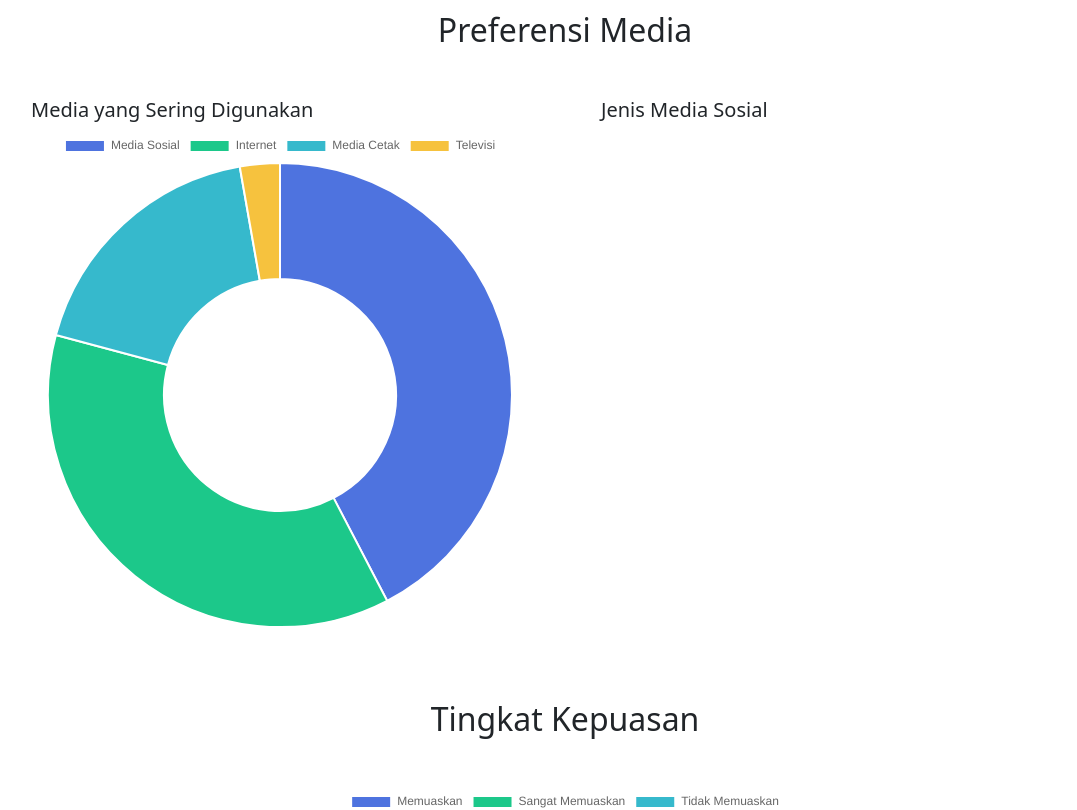
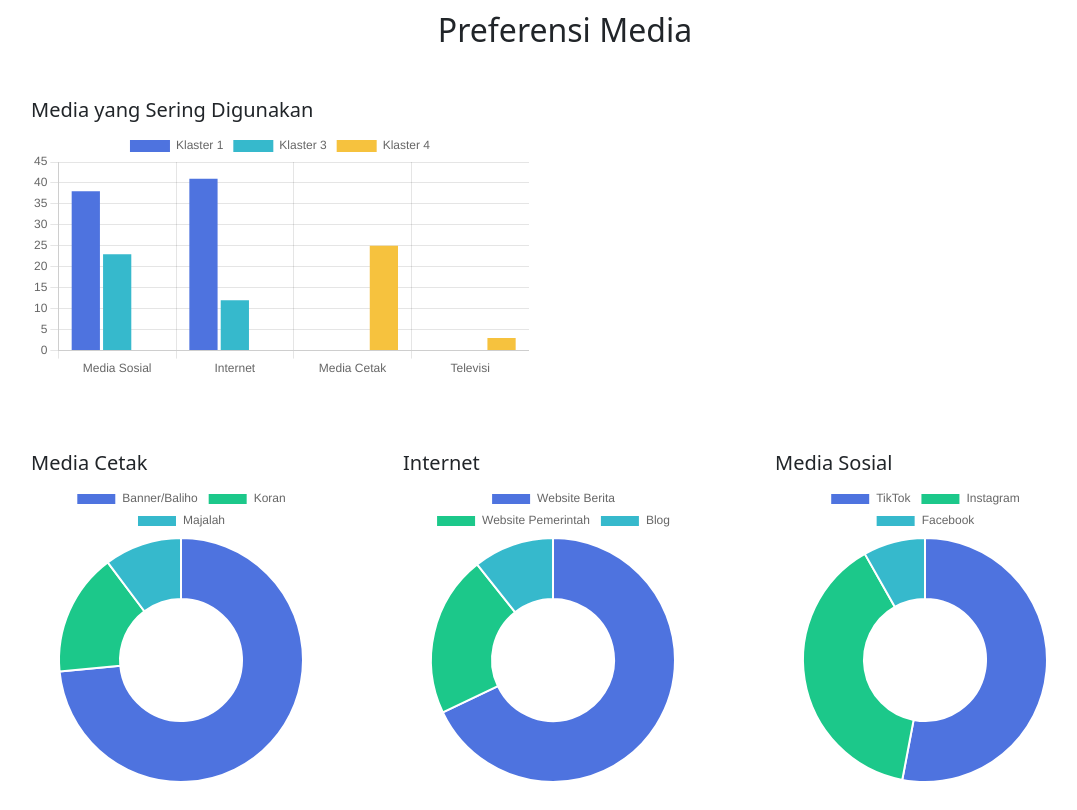
Before and after one commit to dzamm/sksym, a plain HTML site: page index.html in a window 1280 px wide. Shown: the part 1380-2190 px from the top of the page, without its empty margins (75-1152 px from the left). Drawn offline with nearby package versions, Linux system fonts and the light colour scheme; files whose address does not match are found by name.

Commit message:
perbarui

```diff
--- a/index.html
+++ b/index.html
@@ -80,12 +80,29 @@
                         <canvas id="mediaFrequentChart"></canvas>
                     </div>
                 </div>
-                <div class="col-md-6">
-                    <div class="card p-4">
-                        <h5>Jenis Media Sosial</h5>
-                        <canvas id="mediaSocialChart"></canvas>
+                    <div class="row mt-4">
+                        <div class="col-md-4">
+                            <div class="card p-4">
+                                <h5>Media Cetak</h5>
+                                <canvas id="mediaCetakChart"></canvas>
+                            </div>
+                        </div>
+                        <div class="col-md-4">
+                            <div class="card p-4">
+                                <h5>Internet</h5>
+                                <canvas id="internetChart"></canvas>
+                            </div>
+                        </div>
+                        <div class="col-md-4">
+                            <div class="card p-4">
+                                <h5>Media Sosial</h5>
+                                <canvas id="mediaSosialChart"></canvas>
+                            </div>
+                        </div>
+                    </div>
                     </div>
                 </div>
+
             </div>
         </section>
 
@@ -103,62 +120,184 @@
     </div>
 
     <script>
-        // Load JSON Data
         fetch('data.json')
             .then(response => response.json())
             .then(data => {
-                initCharts(data);
+                // Update total respondents
                 document.getElementById('totalRespondents').textContent =
                     data.clusters.reduce((sum, cluster) => sum + cluster.cases, 0);
+
+                // Initialize all charts
+                initClusterChart(data);
+                initAgeChart(data);
+                initOccupationChart(data);
+                initMediaCharts(data);
+                initSatisfactionChart(data);
             });
 
-        function initCharts(data) {
-            // Cluster Distribution Pie Chart
+        function initClusterChart(data) {
             new Chart(document.getElementById('clusterChart'), {
                 type: 'pie',
                 data: {
                     labels: data.clusters.map(c => `Klaster ${c.id} (${c.percentage}%)`),
                     datasets: [{
-                        data: data.clusters.map(c => c.percentage),
-                        backgroundColor: ['#4e73df', '#1cc88a', '#36b9cc', '#f6c23e']
+                        data: data.clusters.map(c => c.cases),
+                        backgroundColor: ['#4e73df', '#1cc88a', '#36b9cc', '#f6c23e'],
+                        hoverOffset: 10
+                    }]
+                }
+            });
+        }
+
+        function initAgeChart(data) {
+            const ageData = data.demographics.age_distribution;
+            new Chart(document.getElementById('ageChart'), {
+                type: 'bar',
+                data: {
+                    labels: Object.keys(ageData),
+                    datasets: [
+                        {
+                            label: 'Klaster 1',
+                            data: Object.values(ageData).map(d => d.cluster_1),
+                            backgroundColor: '#4e73df'
+                        },
+                        {
+                            label: 'Klaster 2',
+                            data: Object.values(ageData).map(d => d.cluster_2),
+                            backgroundColor: '#1cc88a'
+                        },
+                        {
+                            label: 'Klaster 3',
+                            data: Object.values(ageData).map(d => d.cluster_3),
+                            backgroundColor: '#36b9cc'
+                        },
+                        {
+                            label: 'Klaster 4',
+                            data: Object.values(ageData).map(d => d.cluster_4),
+                            backgroundColor: '#f6c23e'
+                        }
+                    ]
+                },
+                options: {
+                    scales: {
+                        x: { stacked: true },
+                        y: { stacked: true }
+                    }
+                }
+            });
+        }
+
+        function initOccupationChart(data) {
+            const occupationData = data.demographics.occupation_distribution;
+            new Chart(document.getElementById('occupationChart'), {
+                type: 'bar',
+                data: {
+                    labels: Object.keys(occupationData),
+                    datasets: [
+                        {
+                            label: 'Klaster 1',
+                            data: Object.values(occupationData).map(d => d.cluster_1 || 0),
+                            backgroundColor: '#4e73df'
+                        },
+                        {
+                            label: 'Klaster 2',
+                            data: Object.values(occupationData).map(d => d.cluster_2 || 0),
+                            backgroundColor: '#1cc88a'
+                        },
+                        {
+                            label: 'Klaster 3',
+                            data: Object.values(occupationData).map(d => d.cluster_3 || 0),
+                            backgroundColor: '#36b9cc'
+                        },
+                        {
+                            label: 'Klaster 4',
+                            data: Object.values(occupationData).map(d => d.cluster_4 || 0),
+                            backgroundColor: '#f6c23e'
+                        }
+                    ]
+                },
+                options: {
+                    scales: {
+                        x: { stacked: true },
+                        y: { stacked: true }
+                    }
+                }
+            });
+        }
+
+        function initMediaCharts(data) {
+            // Frequent Media Chart
+            new Chart(document.getElementById('mediaFrequentChart'), {
+                type: 'bar',
+                data: {
+                    labels: Object.keys(data.media_preferences.frequent_media),
+                    datasets: [
+                        {
+                            label: 'Klaster 1',
+                            data: Object.values(data.media_preferences.frequent_media).map(m => m.cluster_1 || 0),
+                            backgroundColor: '#4e73df'
+                        },
+                        {
+                            label: 'Klaster 3',
+                            data: Object.values(data.media_preferences.frequent_media).map(m => m.cluster_3 || 0),
+                            backgroundColor: '#36b9cc'
+                        },
+                        {
+                            label: 'Klaster 4',
+                            data: Object.values(data.media_preferences.frequent_media).map(m => m.cluster_4 || 0),
+                            backgroundColor: '#f6c23e'
+                        }
+                    ]
+                }
+            });
+
+            // Media Types Charts
+            const mediaTypes = data.media_preferences.media_types;
+
+            // Media Cetak
+            new Chart(document.getElementById('mediaCetakChart'), {
+                type: 'doughnut',
+                data: {
+                    labels: Object.keys(mediaTypes['Media Cetak']),
+                    datasets: [{
+                        data: Object.values(mediaTypes['Media Cetak']),
+                        backgroundColor: ['#4e73df', '#1cc88a', '#36b9cc']
                     }]
                 }
             });
 
-            // Age Distribution Bar Chart
-            new Chart(document.getElementById('ageChart'), {
-                type: 'bar',
-                data: {
-                    labels: Object.keys(data.demographics.age_distribution),
-                    datasets: Object.keys(data.clusters).map((_, i) => ({
-                        label: `Klaster ${i+1}`,
-                        data: Object.values(data.demographics.age_distribution).map(age => age[`cluster_${i+1}`]),
-                        backgroundColor: ['#4e73df', '#1cc88a', '#36b9cc', '#f6c23e'][i]
-                    }))
-                },
-                options: { scales: { x: { stacked: true }, y: { stacked: true } } }
-            });
-
-            // Media Preferences Doughnut Chart
-            new Chart(document.getElementById('mediaFrequentChart'), {
+            // Internet
+            new Chart(document.getElementById('internetChart'), {
                 type: 'doughnut',
                 data: {
-                    labels: Object.keys(data.media_preferences.frequent_media),
+                    labels: Object.keys(mediaTypes.Internet),
                     datasets: [{
-                        data: Object.values(data.media_preferences.frequent_media).map(m =>
-                            Object.values(m).reduce((a, b) => a + b, 0)
-                        ),
-                        backgroundColor: ['#4e73df', '#1cc88a', '#36b9cc', '#f6c23e']
+                        data: Object.values(mediaTypes.Internet),
+                        backgroundColor: ['#4e73df', '#1cc88a', '#36b9cc']
                     }]
                 }
             });
 
-            // Satisfaction Pie Chart
+            // Media Sosial
+            new Chart(document.getElementById('mediaSosialChart'), {
+                type: 'doughnut',
+                data: {
+                    labels: Object.keys(mediaTypes['Media Sosial']),
+                    datasets: [{
+                        data: Object.values(mediaTypes['Media Sosial']),
+                        backgroundColor: ['#4e73df', '#1cc88a', '#36b9cc']
+                    }]
+                }
+            });
+        }
+
+        function initSatisfactionChart(data) {
             new Chart(document.getElementById('satisfactionChart'), {
-                type: 'pie',
+                type: 'bar',
                 data: {
                     labels: Object.keys(data.satisfaction),
                     datasets: [{
+                        label: 'Jumlah Responden',
                         data: Object.values(data.satisfaction),
                         backgroundColor: ['#4e73df', '#1cc88a', '#36b9cc', '#f6c23e']
                     }]
```
